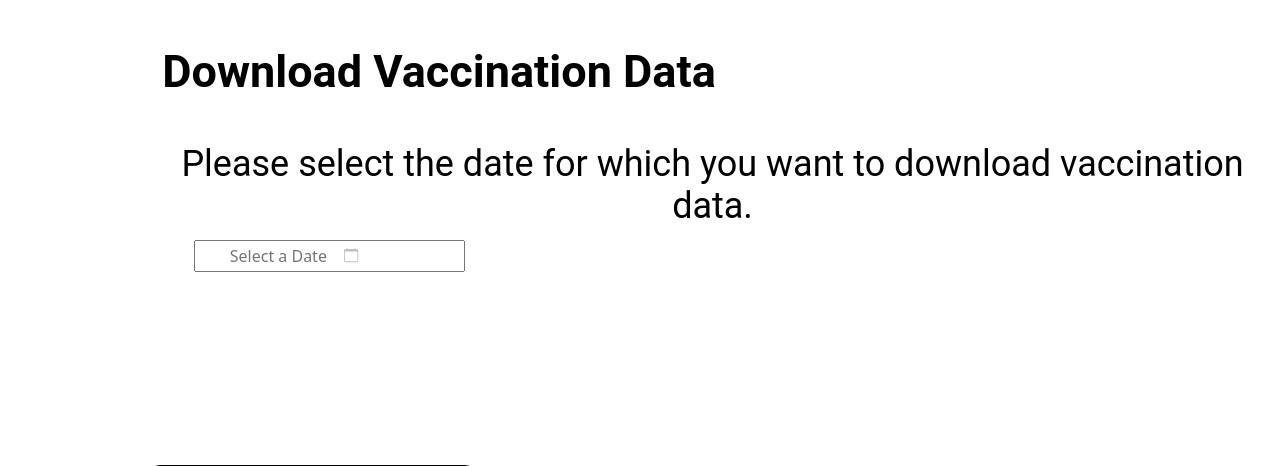
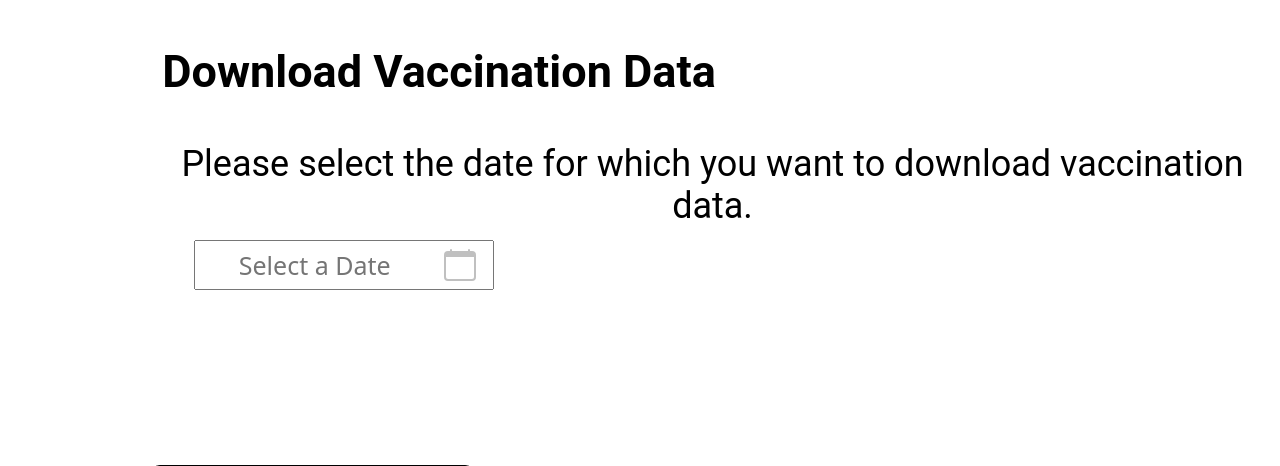
Before and after one commit to andrewk0506/singledate-vms, a Django app: template vaccine/templates/vaccine/dashboardreal.html in a window 1280 px wide. Shown: the part 221-687 px from the top of the page. Run offline with Django 3.2, Linux system fonts and the light colour scheme; the template is opened without the code that fills it, so the values that code supplies are empty; parts of the project's set-up code (start-up, migrations or seed data) failed here and were passed over; some libraries are stand-ins or nearby versions.

Commit message:
Update dashboardreal.html

```diff
--- a/vaccine/templates/vaccine/dashboardreal.html
+++ b/vaccine/templates/vaccine/dashboardreal.html
@@ -143,6 +143,7 @@ h1   {
 
 }
 
+
 .back {
     position: absolute;
     width: 571px;
@@ -215,8 +216,8 @@ label > input {
 
 .icon {
   display: inline-block;
-  width: 1em;
-  height: 1em;
+  width: 15em;
+  height: 2.5em;
   stroke-width: 0;
   stroke: currentColor;
   fill: currentColor;
@@ -225,7 +226,11 @@ label > input {
 btn:hover{
     color: lightgrey;
 }
-
+.cal{
+width: 300px;
+height: 50px;
+font-size: 25px;
+}
 
 </style>
 </head>
@@ -265,7 +270,7 @@ btn:hover{
 <!--<label class="control-label" for="date"></label>-->
 <!--        <input class="form-control" id="datestart" name="datestart" placeholder="MM/DD/YYYY" type="text"/>-->
                 <label class="name-label">
-                    <input type="text" placeholder="Select a Date" name="datepicker" class="datepicker btn-default" readonly>
+                    <input type="text" placeholder="Select a Date" name="datepicker" class="datepicker btn-default cal" readonly>
                         <svg class="icon icon-calendar">
                             <use xlink:href="#icon-calendar"></use>
                         </svg>
@@ -305,7 +310,7 @@ btn:hover{
 </div>
 
 <svg class="spritesheet">
-    <symbol id="icon-calendar" viewBox="0 0 18 18">
+    <symbol id="icon-calendar" viewBox="0 -2 20 20" >
     <title>calendar</title>
     <path d="M3.5 0a.5.5 0 0 1 .5.5V1h8V.5a.5.5 0 0 1 1 0V1h1a2 2 0 0 1 2 2v11a2 2 0 0 1-2 2H2a2 2 0 0 1-2-2V3a2 2 0 0 1 2-2h1V.5a.5.5 0 0 1 .5-.5zM1 4v10a1 1 0 0 0 1 1h12a1 1 0 0 0 1-1V4H1z"></path>
   </symbol>
```
